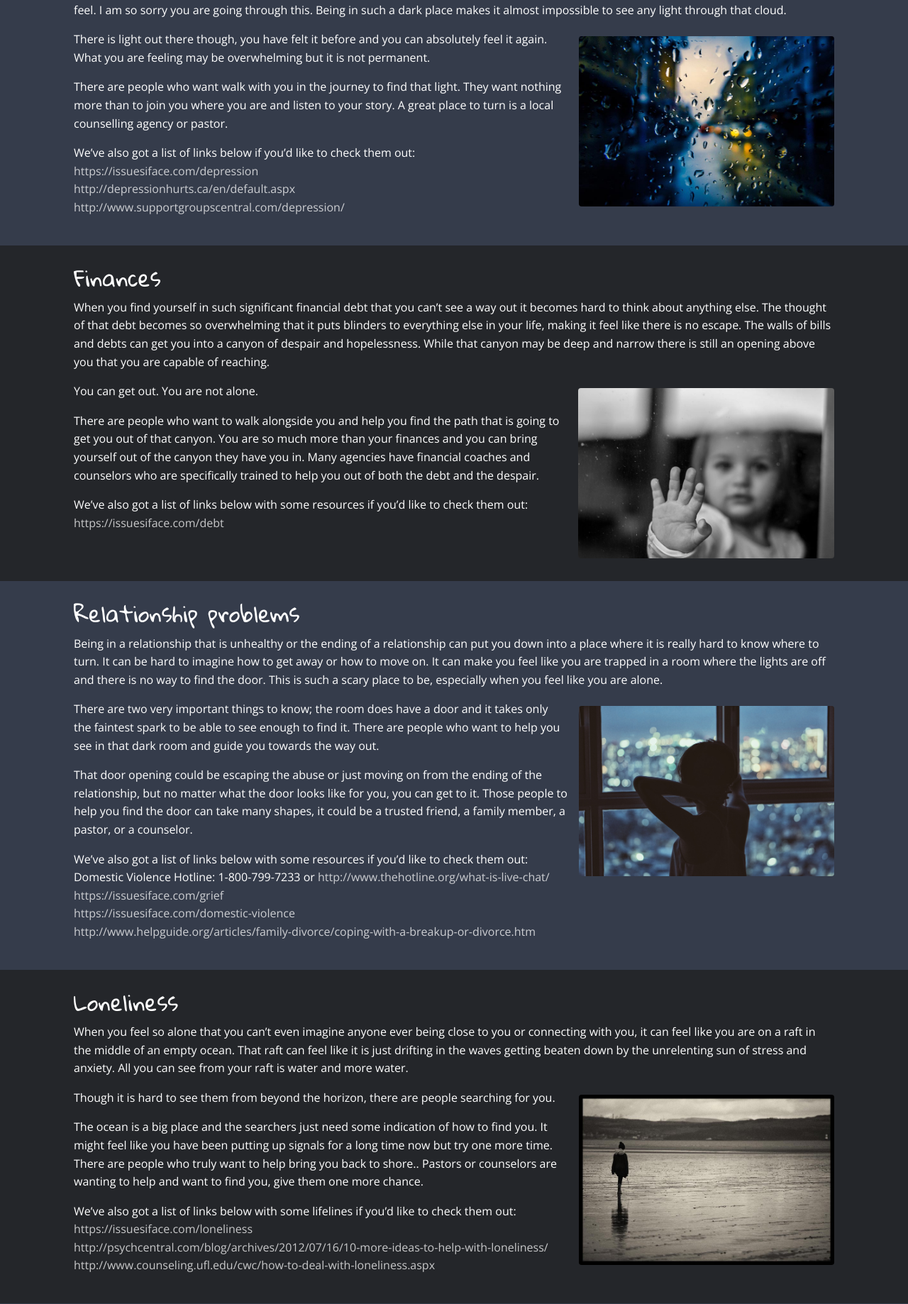
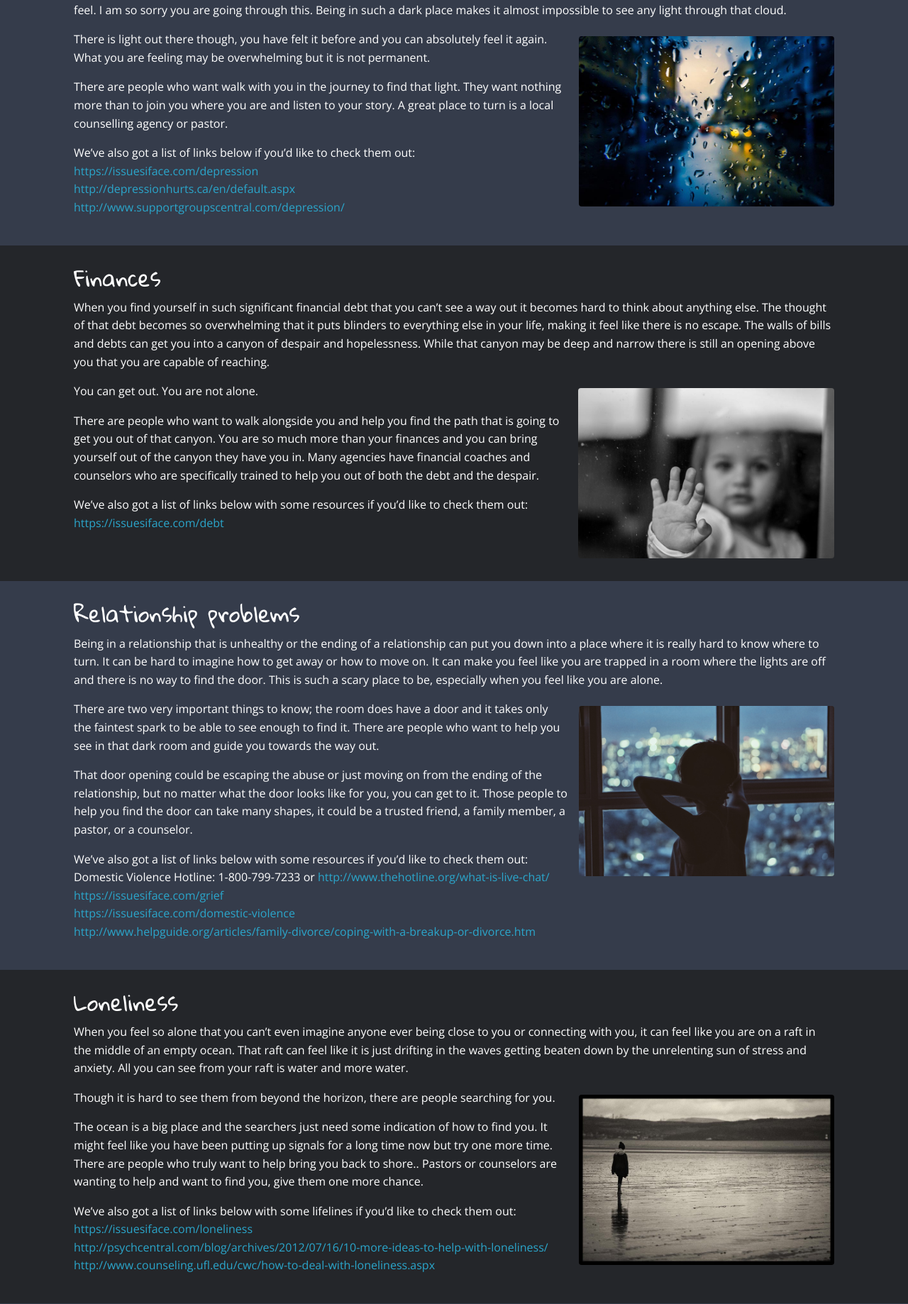
Before and after one commit to FaithTechLabs/suicide-prevention, a Django app: template templates/index.html in a window 1280 px wide. Shown: the part 809-2647 px from the top of the page at 71% size. Run offline with Django 3.2, Linux system fonts and the light colour scheme; the template is opened without the code that fills it, so the values that code supplies are empty; parts of the project's set-up code (start-up, migrations or seed data) failed here and were passed over; some libraries are stand-ins or nearby versions; some web fonts are replaced.

Commit message:
Fixing link colour

```diff
--- a/templates/static/css/app.css
+++ b/templates/static/css/app.css
@@ -30,6 +30,10 @@ body,
 .articles-font,
 .blog .copyright-row {
   color: #333;
+}
+
+p > a {
+    color: #2ba6cb !important;
 }
 
 .relative {
```
